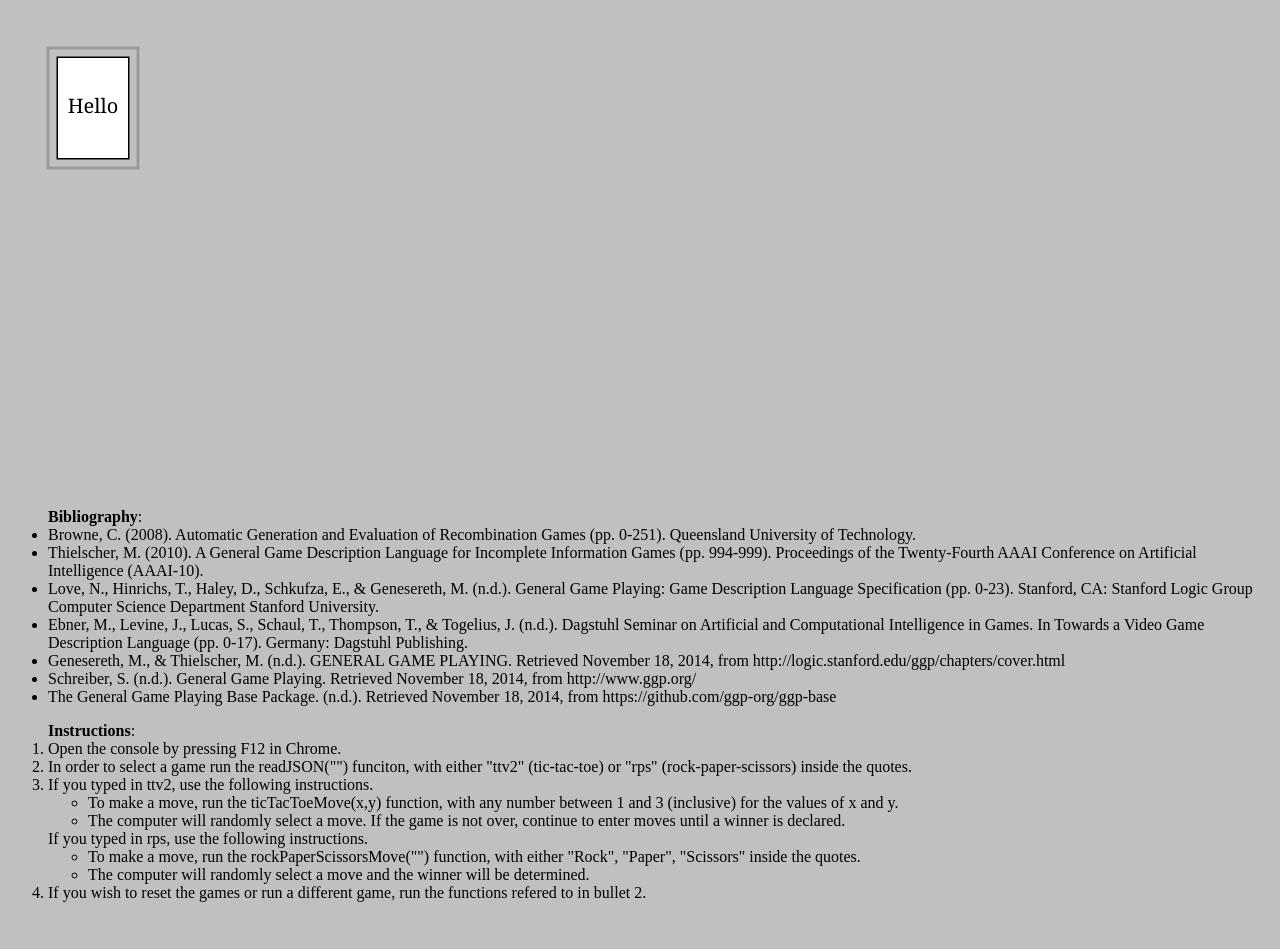
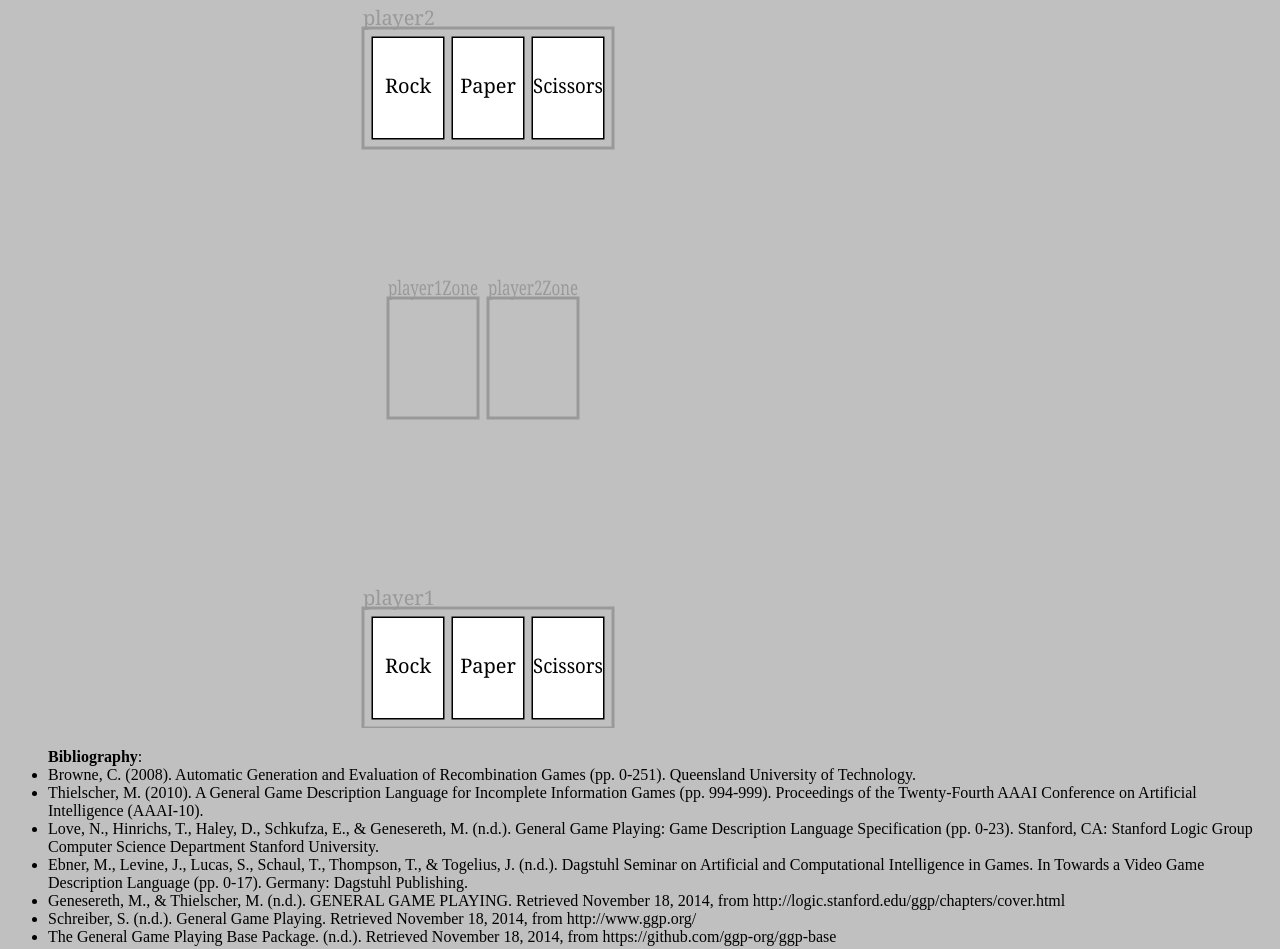
Before and after one commit to MaxwellP/designengine, a plain HTML site: page Project/index.html in a window 1280 px wide. Shown: the top 949 px of the page. Before the commit the page ends 918 px from the top, so only its background shows below. Drawn offline with Linux system fonts and the light colour scheme.

Commit message:
Initial GUI version
Zones and cards are drawn on the screen. Zones (aside from player hands)
are drawn as a grid in the center of the screen. No user interaction
implemented yet.

```diff
--- a/Project/gui.js
+++ b/Project/gui.js
@@ -4,6 +4,7 @@
 Things to add to game description JSON:
 
  - Zone type: deck, showEachCard
+ - showZoneName bool?
 */
 
 var CARD_WIDTH = 70;
@@ -13,6 +14,8 @@ var CARD_DEFAULT_FONT_SIZE = 20;
 
 var ZONE_OUTLINE_WEIGHT = "3";
 var ZONE_MARGIN = 10;
+
+var SHOW_ZONE_NAMES = true;
 
 var canvas = document.getElementById('Canvas2D');
 var ctx = canvas.getContext('2d');
@@ -39,8 +42,10 @@ function renderFrame () {
 	clearFrame();
 
 	//TESTING
-	drawCard(50, 50, {value: "Hello"});
-	drawZoneBox(40, 40, CARD_WIDTH + 20, CARD_HEIGHT + 20);
+	//drawCard(50, 50, {value: "Hello"});
+	//drawZoneBox(40, 40, CARD_WIDTH + 20, CARD_HEIGHT + 20, "Hello Zone");
+	zoneGridLayout();
+	drawPlayersHands();
 }
 
 function clearFrame () {
@@ -50,7 +55,7 @@ function clearFrame () {
 
 // Drawing functions
 
-function drawCard (x, y, card) {
+function drawCard (card, x, y) {
 	ctx.save();
 	ctx.beginPath();
 	ctx.lineWidth = CARD_OUTLINE_WEIGHT;
@@ -80,38 +85,138 @@ function drawZoneBox (x, y, width, height, name) {
 	ctx.stroke();
 	ctx.restore();
 
-	if (name)
+	if (SHOW_ZONE_NAMES)
 	{
 		ctx.save();
 		ctx.font = "" + CARD_DEFAULT_FONT_SIZE + "px Georgia";
 		ctx.fillStyle = "#999999";
 		ctx.textAlign = "left";
-		ctx.fillText(name, x, y);
+		ctx.fillText(name, x, y - ZONE_OUTLINE_WEIGHT, width);
 		ctx.restore();
 	}
 }
 
 // ADD TYPE TO ZONE DEFINITION
-function drawZone (zone, type, x, y) {
+function drawZone (zone, x, y) {
 	var zoneWidth;
 	var zoneHeight;
 
-	//if (zone.type == "deck")
-	if (type == "deck")
+	// PLACEHOLDER
+	zone.type = "showEachCard"
+
+	if (zone.type == "deck")
 	{
 		zoneWidth = CARD_WIDTH + (ZONE_MARGIN * 2);
-		zoneHeight = CARD_HEIGHT + (ZONE_MARGIN * 2);
+		zoneHeight = getZoneHeight(zone);
 	}
-	//else if (zone.type == "showEachCard")
-	else if (type == "showEachCard")
+	else if (zone.type == "showEachCard")
 	{
-		var numCards = zone.cards[0].length;
-		zoneWidth = (numCards * CARD_WIDTH) + ((numCards + 1) * ZONE_MARGIN);
-		zoneHeight = CARD_HEIGHT + (ZONE_MARGIN * 2);
+		if (zone.cards[0])
+		{
+			var numCards = zone.cards.length;
+		}
+		else
+		{
+			var numCards = 1;
+		}
+		zoneWidth = getZoneWidth(zone);
+		zoneHeight = getZoneHeight(zone);
+
+		currentX = x + ZONE_MARGIN;
+		currentY = y + ZONE_MARGIN;
+		for (var i = 0; i < zone.cards.length; i++) {
+			drawCard(zone.cards[i], currentX, currentY);
+			currentX += CARD_WIDTH;
+			currentX += ZONE_MARGIN;
+		};
 	}
 
-	drawZoneBox(x, y, zoneWidth, zoneHeight);
+	drawZoneBox(x, y, zoneWidth, zoneHeight, zone.name);
 
+}
+
+function getZoneWidth (zone) {
+	var numCards = 1;
+	if (zone.cards[0] != undefined)
+	{
+		numCards = zone.cards.length;
+	}
+	return (numCards * CARD_WIDTH) + ((numCards + 1) * ZONE_MARGIN);
+}
+
+function getZoneHeight (zone) {
+	var zoneHeight = CARD_HEIGHT + (ZONE_MARGIN * 2);
+	return zoneHeight;
+}
+
+function zoneGridLayout () {
+	var centerX = canvas.width / 2;
+	var centerY = canvas.height / 2;
+
+	var numRows = Math.ceil(zones.length / ZONES_PER_LINE);
+
+	var grid = [[]];
+	var currentRow = 0;
+	var currentColumn = 0;
+
+	for (var i = 0; i < zones.length; i++) {
+		grid[currentRow][currentColumn] = zones[i];
+
+		if (i % ZONES_PER_LINE == ZONES_PER_LINE - 1)
+		{
+			currentRow++;
+			currentColumn = 0;
+			grid[currentRow] = [];
+		}
+		else
+		{
+			currentColumn++;
+		}
+	};
+
+	var rowHeight = getZoneHeight(grid[0][0]);
+	if (SHOW_ZONE_NAMES)
+	{
+		rowHeight += CARD_DEFAULT_FONT_SIZE;
+	}
+
+	var gridHeight = (numRows * rowHeight) + ((numRows - 1) * ZONE_MARGIN);
+
+	var rowLengths = [];
+
+	for (var i = 0; i < numRows; i++) {
+		//var rowLength = ZONE_MARGIN;
+		var rowLength = 0;
+		for (var j = 0; j < grid[i].length; j++) {
+			rowLength += getZoneWidth(grid[i][j]);
+			rowLength += ZONE_MARGIN;
+		};
+		rowLengths[i] = rowLength;
+	};
+
+	var currentX = centerX - (rowLengths[0] / 2);
+	var currentY = centerY - (gridHeight / 2);
+	// Draw rows
+	for (var i = 0; i < numRows; i++) {
+		for (var j = 0; j < grid[i].length; j++) {
+			drawZone(grid[i][j], currentX, currentY);
+			currentX += getZoneWidth(grid[i][j]);
+			currentX += ZONE_MARGIN;
+		};
+		currentY += rowHeight;
+		currentY += ZONE_MARGIN;
+		currentX = centerX - (rowLengths[0] / 2);
+	};
+}
+
+function drawPlayersHands () {
+	drawZone(players[0], (canvas.width / 2) - (getZoneWidth(players[0]) / 2), (canvas.height) - (getZoneHeight(players[0])));
+	var player2Height = 0;
+	if (SHOW_ZONE_NAMES)
+	{
+		player2Height += CARD_DEFAULT_FONT_SIZE;
+	}
+	drawZone(players[1], (canvas.width / 2) - (getZoneWidth(players[1]) / 2), player2Height);
 }
 
 function MousePos (e) {
--- a/Project/index.html
+++ b/Project/index.html
@@ -6,7 +6,7 @@
 
 <div id="game_canvas" >
 	<body onload='Init();' bgcolor='#C0C0C0'>
-		<canvas id="Canvas2D" width="960" height="480" onmousemove="MousePos(event)" onmouseover="hoverOn(event)" onmouseout="hoverOff(event)">
+		<canvas id="Canvas2D" width="960" height="720" onmousemove="MousePos(event)" onmouseover="hoverOn(event)" onmouseout="hoverOff(event)">
 			no canvas
 		</canvas>
 		<br/>
```
